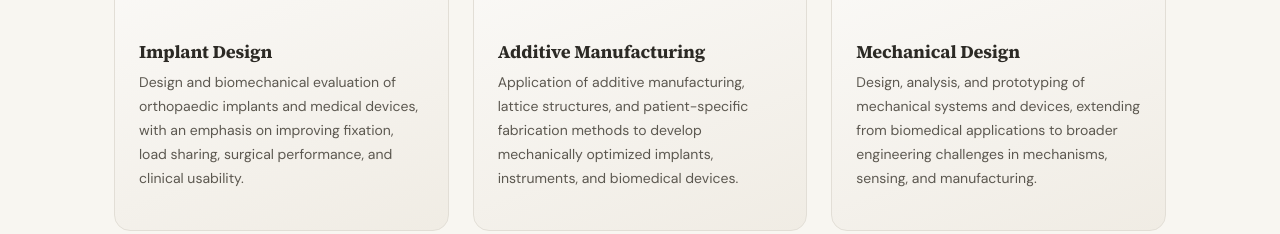
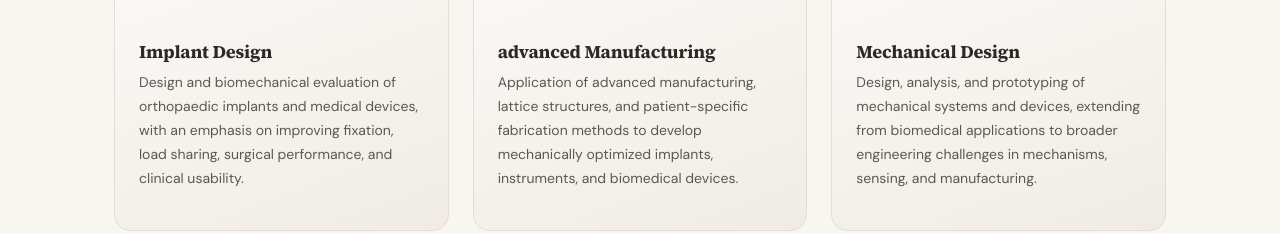
Before and after one commit to osubasi25/osubasi25.github.io, a Jekyll site: the page built from _pages/research.md, in a window 1280 px wide. Shown: the part 986-1220 px from the top of the page. Built offline with Jekyll 4.4.1, drawn with Linux system fonts in a browser that asks for light colours; a style sheet for code colours, icons or effects is not loaded.

Commit message:
Update research.md

```diff
--- a/_pages/research.md
+++ b/_pages/research.md
@@ -44,10 +44,10 @@ OMER Lab applies mechanical engineering principles, computational methods, and a
 </div>
 
 <div class="research-card">
-<img src="{{ site.url }}{{ site.baseurl }}/images/research/additive-manufacturing.jpg" class="research-thumb" alt="Additive manufacturing">
+<img src="{{ site.url }}{{ site.baseurl }}/images/research/advanced-manufacturing.jpg" class="research-thumb" alt="advanced manufacturing">
 <div class="research-body">
-<h4 class="research-title">Additive Manufacturing</h4>
-<p class="research-desc">Application of additive manufacturing, lattice structures, and patient-specific fabrication methods to develop mechanically optimized implants, instruments, and biomedical devices.</p>
+<h4 class="research-title">advanced Manufacturing</h4>
+<p class="research-desc">Application of advanced manufacturing, lattice structures, and patient-specific fabrication methods to develop mechanically optimized implants, instruments, and biomedical devices.</p>
 </div>
 </div>
 
```
